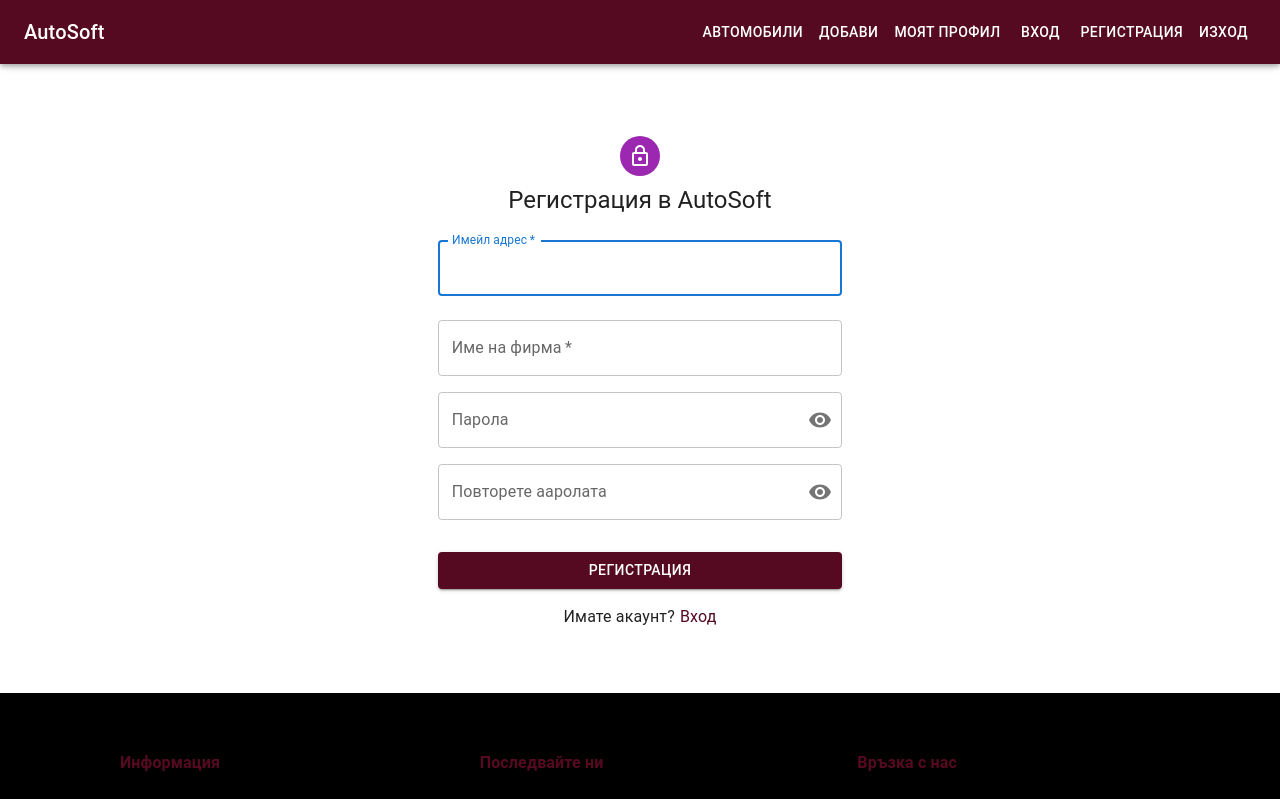
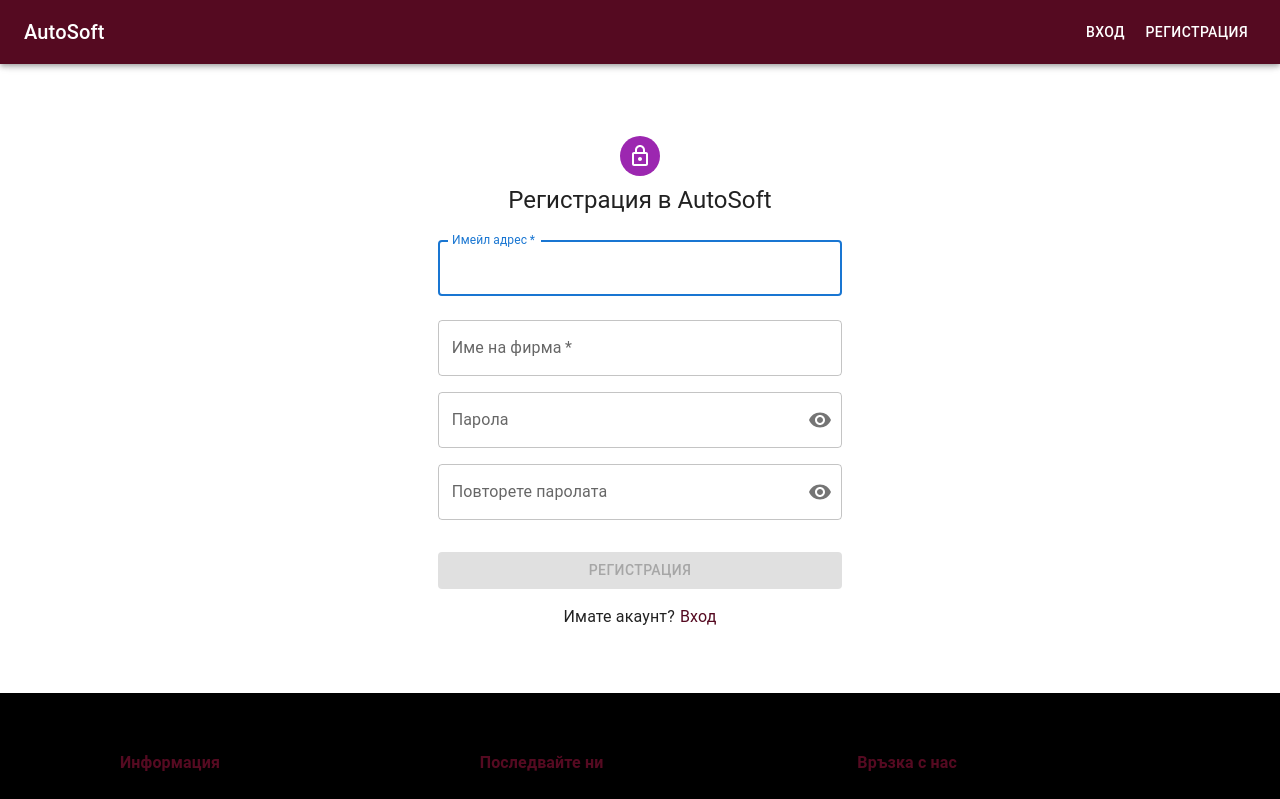
Before and after one commit to Niicksan/autosoft, a React (Create React App) app in the folder web/: page /auth/register in a window 1280 px wide. Shown: the top 799 px of the page. Built offline with nearby package versions, Linux system fonts and the light colour scheme.

Commit message:
Make Registration works

```diff
--- a/web/src/components/NavigationBar/MobileNavItems/MobileNavItems.js
+++ b/web/src/components/NavigationBar/MobileNavItems/MobileNavItems.js
@@ -2,8 +2,15 @@ import { Link } from 'react-router-dom';
 
 import { ListItem, ListItemButton, ListItemText } from '@mui/material';
 
+import { useContext } from 'react';
+import { AuthContext } from '../../../contexts/AuthContext';
+
 export const MobileNavItems = ({ handleDrawerToggle }) => {
+    const { isAuthenticated, userEmail } = useContext(AuthContext);
+
     return (
+        <>
+            {isAuthenticated && (
                 <>
                     <ListItem onClick={handleDrawerToggle} component={Link} to="/catalog/vehicles" key={'catalog'} disablePadding>
                         <ListItemButton sx={{
@@ -35,6 +42,20 @@ export const MobileNavItems = ({ handleDrawerToggle }) => {
                         </ListItemButton>
                     </ListItem>
 
+                    <ListItem onClick={handleDrawerToggle} component={Link} to="/auth/logout" key={'logot'} disablePadding>
+                        <ListItemButton sx={{
+                            textAlign: 'left', color: '#550A21', paddingLeft: "90px", ":hover": {
+                                border: "1px solid #550A21"
+                            }
+                        }}>
+                            <ListItemText primary={'Изход'} />
+                        </ListItemButton>
+                    </ListItem>
+                </>
+            )}
+
+            {!isAuthenticated && (
+                <>
                     <ListItem onClick={handleDrawerToggle} component={Link} to="/auth/login" key={'login'} disablePadding>
                         <ListItemButton sx={{
                             textAlign: 'left', color: '#550A21', paddingLeft: "90px", ":hover": {
@@ -54,16 +75,9 @@ export const MobileNavItems = ({ handleDrawerToggle }) => {
                             <ListItemText primary={'Регистрация'} />
                         </ListItemButton>
                     </ListItem>
-
-            <ListItem onClick={handleDrawerToggle} component={Link} to="/auth/logout" key={'logot'} disablePadding>
-                <ListItemButton sx={{
-                    textAlign: 'left', color: '#550A21', paddingLeft: "90px", ":hover": {
-                        border: "1px solid #550A21"
+                </>
+            )
             }
-                }}>
-                    <ListItemText primary={'Изход'} />
-                </ListItemButton>
-            </ListItem>
         </>
     );
 };
--- a/web/src/components/NavigationBar/WebNavItems/WebNavItems.js
+++ b/web/src/components/NavigationBar/WebNavItems/WebNavItems.js
@@ -3,8 +3,15 @@ import '../NavigationBar.scss';
 import { Link } from 'react-router-dom';
 import { Button } from '@mui/material';
 
+import { useContext } from 'react';
+import { AuthContext } from '../../../contexts/AuthContext';
+
 export const WebNavItems = () => {
+    const { isAuthenticated, userEmail } = useContext(AuthContext);
+
     return (
+        <>
+            {isAuthenticated && (
                 <>
                     <Button component={Link} to='/catalog/vehicles' key={'catalog'} sx={{
                         color: '#fff', ":hover": {
@@ -30,22 +37,6 @@ export const WebNavItems = () => {
                     }}>
                         Моят профил
                     </Button>
-            <Button component={Link} to='/auth/login' key={'login'} sx={{
-                color: '#fff', ":hover": {
-                    bgcolor: "white",
-                    color: "#550A21"
-                }
-            }}>
-                Вход
-            </Button>
-            <Button component={Link} to='/auth/register' key={'register'} sx={{
-                color: '#fff', ":hover": {
-                    bgcolor: "white",
-                    color: "#550A21"
-                }
-            }}>
-                Регистрация
-            </Button>
                     <Button component={Link} to='/auth/logout' key={'logout'} sx={{
                         color: '#fff', ":hover": {
                             bgcolor: "white",
@@ -55,5 +46,29 @@ export const WebNavItems = () => {
                         Изход
                     </Button>
                 </>
+            )}
+
+            {!isAuthenticated && (
+                <>
+                    <Button component={Link} to='/auth/login' key={'login'} sx={{
+                        color: '#fff', ":hover": {
+                            bgcolor: "white",
+                            color: "#550A21"
+                        }
+                    }}>
+                        Вход
+                    </Button>
+
+                    <Button component={Link} to='/auth/register' key={'register'} sx={{
+                        color: '#fff', ":hover": {
+                            bgcolor: "white",
+                            color: "#550A21"
+                        }
+                    }}>
+                        Регистрация
+                    </Button>
+                </>
+            )}
+        </>
     );
 };
--- a/web/src/components/Register/Register.js
+++ b/web/src/components/Register/Register.js
@@ -15,12 +15,78 @@ export const Register = () => {
     const { onRegisterSubmit } = useContext(AuthContext);
     const { values, changeHandler, onSubmit } = useForm({
         email: '',
+        companyName: '',
         password: '',
         confirmPassword: '',
     }, onRegisterSubmit);
 
+    const emailReg = new RegExp(/[a-z]+@[a-z]+\.[a-z]/);
+
+    const [email, setEmail] = useState('');
+    const [companyName, setCompanyName] = useState('');
+    const [password, setPassword] = useState('');
+    const [confirmPassword, setConfirmPassword] = useState('');
+
+    const [isEmailValid, setIsEmailValid] = useState(true);
+    const [isCompanyNameValid, setIsCompanyNameValid] = useState(true);
+    const [isPasswordValid, setIsPasswordValid] = useState(true);
+    const [isConfirmPasswordValid, setIsConfirmPasswordValid] = useState(true);
+    const [isFormValid, setIsFormValid] = useState(false);
+
+    const checkIsFormValid = () => {
+        (
+            (isEmailValid && email !== '') &&
+            (isCompanyNameValid && companyName !== '') &&
+            (isPasswordValid && password !== '') &&
+            (isConfirmPasswordValid && confirmPassword !== '')
+        ) ? setIsFormValid(true) : setIsFormValid(false);
+
+        console.log(isFormValid);
+    }
+
     const [showPassword, setShowPassword] = useState(false);
     const [showConfirmPassword, setShowConfirmPassword] = useState(false);
+
+    const handleClickEmail = (e) => {
+        if (emailReg.test(e.target.value)) {
+            // email.className = 'success';
+            setIsEmailValid(true);
+        } else {
+            setIsEmailValid(false);
+        }
+
+        setEmail(e.target.value);
+    };
+
+    const handleClickCompanyName = (e) => {
+        if ((e.target.value).length > 1) {
+            setIsCompanyNameValid(true);
+        } else {
+            setIsCompanyNameValid(false);
+        }
+
+        setCompanyName(e.target.value);
+    };
+
+    const handleClickPassword = (e) => {
+        if ((e.target.value).length > 4) {
+            setIsPasswordValid(true);
+        } else {
+            setIsPasswordValid(false);
+        }
+
+        setPassword(e.target.value);
+    };
+
+    const confirmPasswordConfirmPassword = (e) => {
+        if (e.target.value === password) {
+            setIsConfirmPasswordValid(true);
+        } else {
+            setIsConfirmPasswordValid(false);
+        }
+
+        setConfirmPassword(e.target.value);
+    };
 
     const handleClickShowPassword = () => setShowPassword((show) => !show);
     const handleClickShowConfirmPassword = () => setShowConfirmPassword((show) => !show);
@@ -47,8 +113,9 @@ export const Register = () => {
                     <Typography component="h1" variant="h5">
                         Регистрация в AutoSoft
                     </Typography>
-                    <Box component="form" onSubmit={onSubmit} noValidate sx={{ mt: 1 }}>
+                    <Box component="form" onSubmit={onSubmit} sx={{ mt: 1 }}>
                         <TextField
+                            error={!isEmailValid}
                             margin="normal"
                             required
                             fullWidth
@@ -59,8 +126,11 @@ export const Register = () => {
                             value={values.email}
                             autoFocus
                             onChange={changeHandler}
+                            onBlur={(e) => { handleClickEmail(e); checkIsFormValid(e); }}
                         />
+                        {!isEmailValid && <Typography component={"p"} sx={{ color: '#d32f2f', textAlign: 'left', paddingLeft: '15px' }}>Невалиден имейл</Typography>}
                         <TextField
+                            error={!isCompanyNameValid}
                             margin="normal"
                             required
                             fullWidth
@@ -70,10 +140,13 @@ export const Register = () => {
                             autoComplete="companyName"
                             value={values.companyName}
                             onChange={changeHandler}
+                            onBlur={(e) => { handleClickCompanyName(e); checkIsFormValid(e); }}
                         />
+                        {!isCompanyNameValid && <Typography component={"p"} sx={{ color: '#d32f2f', textAlign: 'left', paddingLeft: '15px' }}>Името трябва да съдържа поне 2 символа</Typography>}
                         <FormControl sx={{ width: '45ch', margin: '8px 0' }} variant="outlined">
                             <InputLabel htmlFor="password">Парола</InputLabel>
                             <OutlinedInput
+                                error={!isPasswordValid}
                                 required
                                 id="password"
                                 label="Парола"
@@ -81,6 +154,7 @@ export const Register = () => {
                                 name="password"
                                 value={values.password}
                                 onChange={changeHandler}
+                                onBlur={(e) => { handleClickPassword(e); checkIsFormValid(e); }}
                                 endAdornment={
                                     <InputAdornment position="end">
                                         <IconButton
@@ -95,16 +169,19 @@ export const Register = () => {
                                 }
                             />
                         </FormControl>
+                        {!isPasswordValid && <Typography component={"p"} sx={{ color: '#d32f2f', textAlign: 'left', paddingLeft: '15px' }}>Паролата трябва е дълга поне 5 символа</Typography>}
                         <FormControl sx={{ width: '45ch', margin: '8px 0' }} variant="outlined">
-                            <InputLabel htmlFor="confirmPassword">Повторете ааролата</InputLabel>
+                            <InputLabel htmlFor="confirmPassword">Повторете паролата</InputLabel>
                             <OutlinedInput
+                                error={!isConfirmPasswordValid}
                                 required
                                 id="confirmPassword"
-                                label="Повторете ааролата"
+                                label="Повторете паролата"
                                 type={showConfirmPassword ? 'text' : 'password'}
                                 name="confirmPassword"
                                 value={values.confirmPassword}
                                 onChange={changeHandler}
+                                onBlur={(e) => { confirmPasswordConfirmPassword(e); checkIsFormValid(e); }}
                                 endAdornment={
                                     <InputAdornment position="end">
                                         <IconButton
@@ -119,7 +196,9 @@ export const Register = () => {
                                 }
                             />
                         </FormControl>
+                        {!isConfirmPasswordValid && <Typography component={"p"} sx={{ color: '#d32f2f', textAlign: 'left', paddingLeft: '15px' }}>Паролите не съвпадат</Typography>}
                         <Button
+                            disabled={!isFormValid}
                             type="submit"
                             fullWidth
                             variant="contained"
--- a/web/src/contexts/AuthContext.js
+++ b/web/src/contexts/AuthContext.js
@@ -12,7 +12,7 @@ export const AuthProvider = ({
     const [auth, setAuth] = useLocalStorage('auth', {});
     const navigate = useNavigate();
 
-    const authService = authServiceFactory(auth.accessToken);
+    const authService = authServiceFactory(auth.authToken);
 
     const onLoginSubmit = async (loginFormData) => {
         try {
@@ -26,18 +26,15 @@ export const AuthProvider = ({
     }
 
     const onRegisterSubmit = async (registerFormData) => {
-        const { confirmPassword, ...registerData } = registerFormData
+        try {
+            const user = await authService.register(registerFormData);
 
-        // if (confirmPassword !== registerData.password) {
-        //     return;
-        // }
+            console.log(user)
+            if (user) {
+                setAuth(user);
+            }
 
-        try {
-            // const user = await authService.register(registerData);
-
-            // setAuth(user);
-
-            // navigate('/catalog/vehicles');
+            navigate('/catalog/vehicles');
         } catch (error) {
             console.log('There is a problem', error);
         }
@@ -54,9 +51,9 @@ export const AuthProvider = ({
         onRegisterSubmit,
         onLogout,
         userId: auth._id,
-        token: auth.accessToken,
+        token: auth.authToken,
         userEmail: auth.email,
-        isAuthenticated: !!auth.accessToken,
+        isAuthenticated: !!auth.authToken,
     };
 
     return (
--- a/web/src/env.js
+++ b/web/src/env.js
@@ -1 +1 @@
-export const apiUrl = process.env.apiUrl || 'http://localhost:3030'
+export const apiUrl = process.env.apiUrl || 'http://localhost:3030/api'
--- a/web/src/services/authService.js
+++ b/web/src/services/authService.js
@@ -1,14 +1,14 @@
 import { apiUrl } from '../env'
 import { requestFactory } from './requester';
 
-const baseUrl = `${apiUrl}/users`;
+const baseUrl = `${apiUrl}/auth`;
 
 export const authServiceFactory = (token) => {
     const request = requestFactory(token);
 
     return {
-        login: (data) => request.post(`${baseUrl}/auth/login`, data),
-        register: (data) => request.post(`${baseUrl}/auth/register`, data),
-        logout: () => request.get(`${baseUrl}/auth/logout`),
+        login: (data) => request.post(`${baseUrl}/login`, data),
+        register: (data) => request.post(`${baseUrl}/register`, data),
+        logout: () => request.get(`${baseUrl}/logout`),
     }
 }
--- a/web/src/services/requester.js
+++ b/web/src/services/requester.js
@@ -17,10 +17,10 @@ const request = async (method, url, data) => {
     if (serializedAuth) {
         const auth = JSON.parse(serializedAuth);
 
-        if (auth.accessToken) {
+        if (auth.authToken) {
             options.headers = {
                 ...options.headers,
-                'X-Authorization': auth.accessToken,
+                'X-Authorization': auth.authToken,
             }
         }
     }
```
Lines whose indentation alone changed are shown as unchanged.
